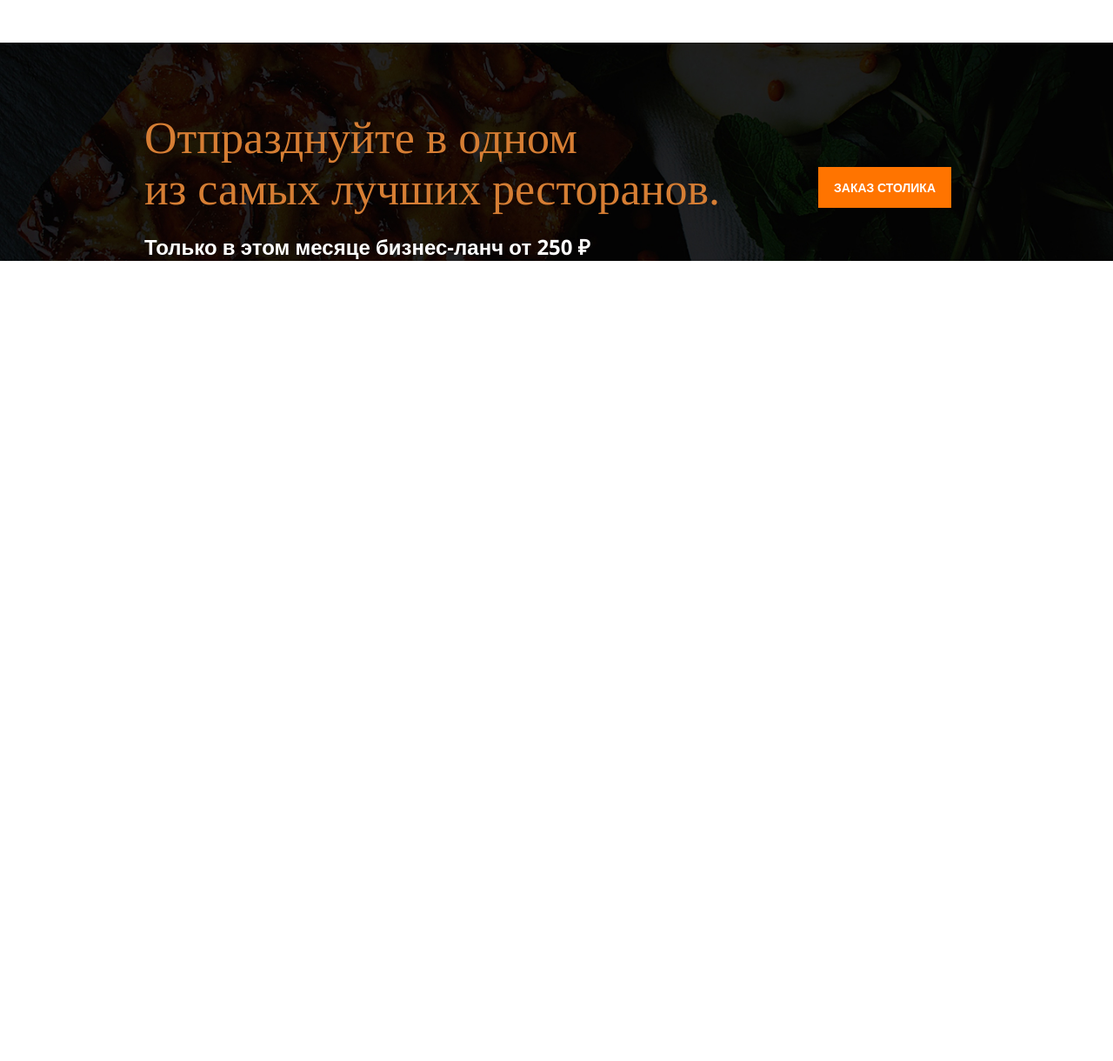
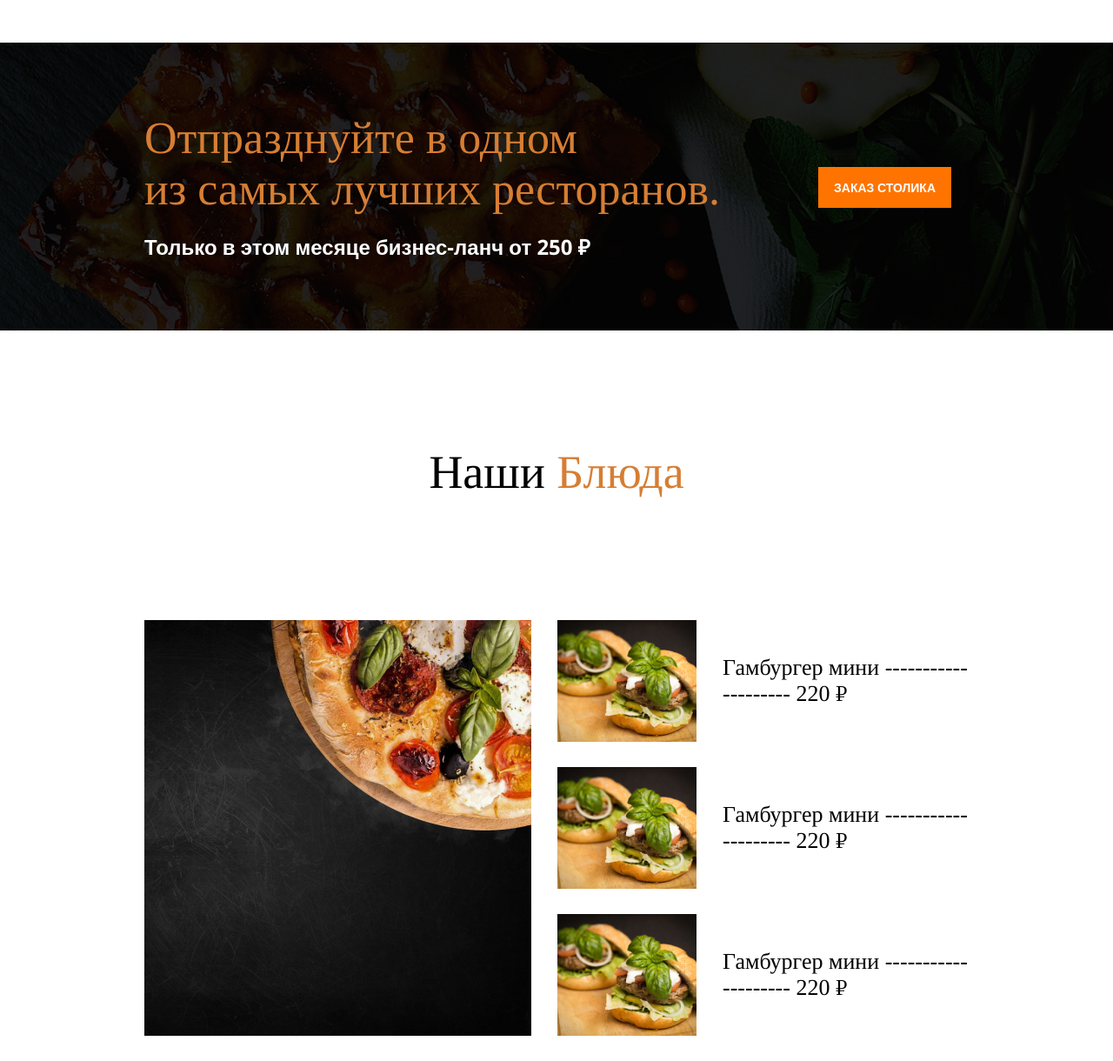
Before and after one commit to Koshkaflo/Restaurant-Website, a plain HTML site: page index.html in a window 1280 px wide. Shown: the part 1822-3042 px from the top of the page at 87% size. Before the commit the page ends 2122 px from the top, so only its background shows below. Drawn offline with nearby package versions, Linux system fonts and the light colour scheme; a web font is replaced by a local one.

Commit message:
added block dishes

```diff
--- a/index.html
+++ b/index.html
@@ -149,5 +149,32 @@
             </div>
         </div>
     </div>
+
+    <div class="dishes">
+        <div class="container">
+            <div class="dishes-title">
+                Наши <span>Блюда</span>
+            </div>
+            <div class="burgers">
+                <div class="pizza-image">
+                    <img class="pizza" src="pizza.jpg" alt="pizza">
+                </div>
+                <div class="burgers-items">
+                    <div class="burger-item">
+                        <img class="burger" src="burger.jpg" alt="burger">
+                        <div class="burger-text">Гамбургер мини -------------------- 220 ₽</div>
+                    </div>
+                    <div class="burger-item">
+                        <img class="burger" src="burger.jpg" alt="burger">
+                        <div class="burger-text">Гамбургер мини -------------------- 220 ₽</div>
+                    </div>
+                    <div class="burger-item">
+                        <img class="burger" src="burger.jpg" alt="burger">
+                        <div class="burger-text">Гамбургер мини -------------------- 220 ₽</div>
+                    </div>
+                </div>
+            </div>
+        </div>
+    </div>
 </body>
 </html>
--- a/style.css
+++ b/style.css
@@ -190,7 +190,7 @@ body {
     margin-bottom: 20px;
 }
 .story-title span {
-    color: #BC9060;
+    color: #D67E34;
 }
 .story-description {
     color: #656363;
@@ -250,7 +250,7 @@ body {
     background-image: url(bg2.jpg);
     background-repeat: no-repeat;
     background-size: cover;
-    padding: 80px 20px 0 0;
+    padding: 80px 20px 80px 0;
 
 }
 .block-holder {
@@ -282,3 +282,34 @@ body {
 .right-btn:hover {
     background-color: #bc5002;
 }
+
+.dishes-title {
+    font-family: 'Tinos', serif;
+    font-weight: 400;
+    font-size: 54px;
+    text-align: center;
+    padding-top: 132px;
+    margin-bottom: 139px;
+}
+.dishes-title span {
+    color: #D67E34;
+}
+
+.burgers {
+    display: flex;
+    justify-content: center;
+}
+.burger-item {
+    display: flex;
+    align-items: center;
+    margin-bottom: 29px;
+}
+.pizza-image {
+    margin-right: 30px;
+}
+.burger-text {
+    font-family: 'Tinos', serif;
+    font-weight: 400;
+    font-size: 26px;
+    margin-left: 30px;
+}
```
Also changed, not shown: burger.jpg (added), pizza.jpg (added).
